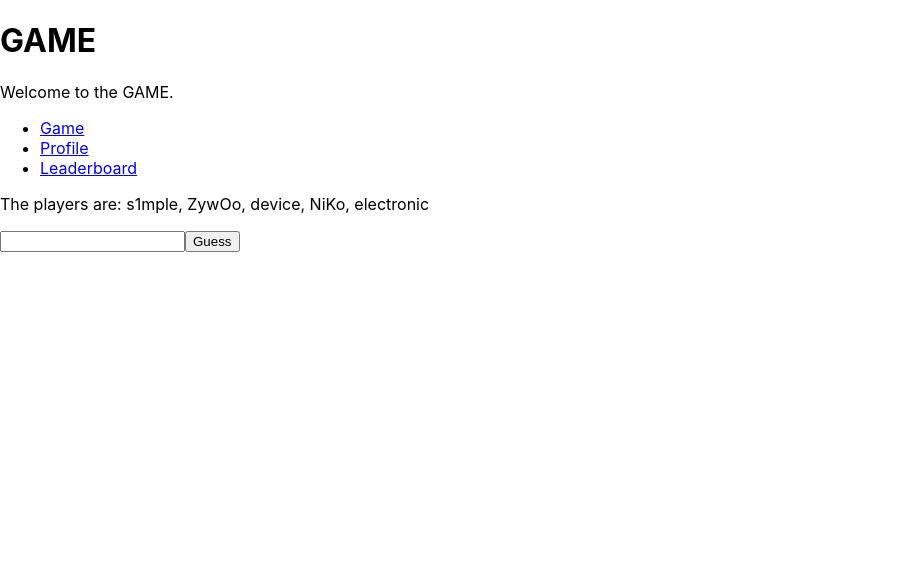
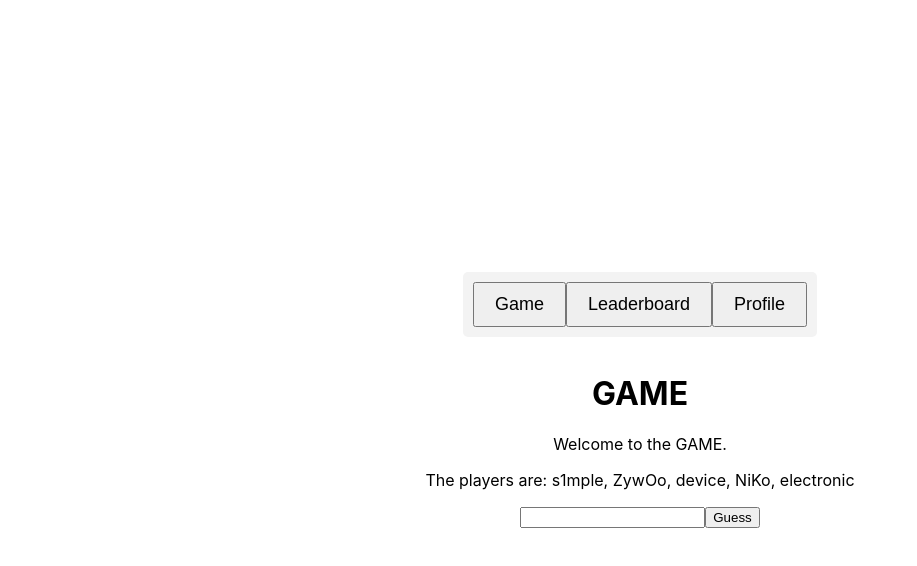
Before and after one commit to nuttie1/Web-sovelluskehitys-2, a React (Create React App) app: page / in a window 1280 px wide. Shown: the top 566 px of the page, without its empty margins (0-917 px from the left). Built offline with nearby package versions, Linux system fonts and the light colour scheme; the HTML template or start-up script is replaced by a standard one.

Commit message:
Styling the navigation

```diff
--- a/src/App.tsx
+++ b/src/App.tsx
@@ -3,6 +3,9 @@ import { BrowserRouter as Router, Route, Link, Routes } from 'react-router-dom';
 import Profile from './components/Profile';
 import Leaderboard from './components/Leaderboard';
 import Game from './components/Game';
+
+import { CSSProperties } from 'react';
+
 
 function App() {
   // Sample data for the Profile and Leaderboard components
@@ -13,22 +16,53 @@ function App() {
     { name: 'Charlie', score: 150 },
   ];
 
+  const navStyle = {
+    display: 'flex',
+    justifyContent: 'space-around',
+    listStyle: 'none',
+    padding: '10px',
+    backgroundColor: '#f3f3f3',
+    borderRadius: '5px',
+  };
+  const appStyle: CSSProperties  = {
+    display: 'flex',
+    flexDirection: 'column',
+    alignItems: 'center',
+    justifyContent: 'center',
+    height: '100vh', // This will make sure your app takes the full height of the viewport
+    textAlign: 'center', // This will center the text
+  };
+
+  const linkStyle = {
+    textDecoration: 'none',
+    color: 'black',
+  };
+  const buttonStyle = {
+    padding: '10px 20px', // Increase padding to make buttons bigger
+    fontSize: '18px', // Increase font size to make text bigger
+  };
+
+
   return (
     <Router>
-      <div>
-        <h1>GAME</h1>
-        <p>Welcome to the GAME.</p>
+      <div style={appStyle}>
+        <nav>
+          <ul style={navStyle}>
+            <li>
+              <Link to="/" style={linkStyle}>
+                <button style={buttonStyle}>Game</button>
+              </Link>
+            </li>
 
-        <nav>
-          <ul>
             <li>
-              <Link to="/">Game</Link>
+              <Link to="/Leaderboard" style={linkStyle}>
+                <button style={buttonStyle}>Leaderboard</button>
+              </Link>
             </li>
             <li>
-              <Link to="/Profile">Profile</Link>
-            </li>
-            <li>
-              <Link to="/Leaderboard">Leaderboard</Link>
+              <Link to="/Profile" style={linkStyle}>
+                <button style={buttonStyle}>Profile</button>
+              </Link>
             </li>
           </ul>
         </nav>
@@ -42,5 +76,4 @@ function App() {
     </Router>
   );
 }
-
 export default App;
--- a/src/components/Game.tsx
+++ b/src/components/Game.tsx
@@ -22,6 +22,8 @@ const handleSubmit = (event: React.FormEvent<HTMLFormElement>) => {
 
   return (
     <div>
+      <h1>GAME</h1>
+        <p>Welcome to the GAME.</p>
         <p>The players are: s1mple, ZywOo, device, NiKo, electronic</p>
 
       <form onSubmit={handleSubmit}>
```
